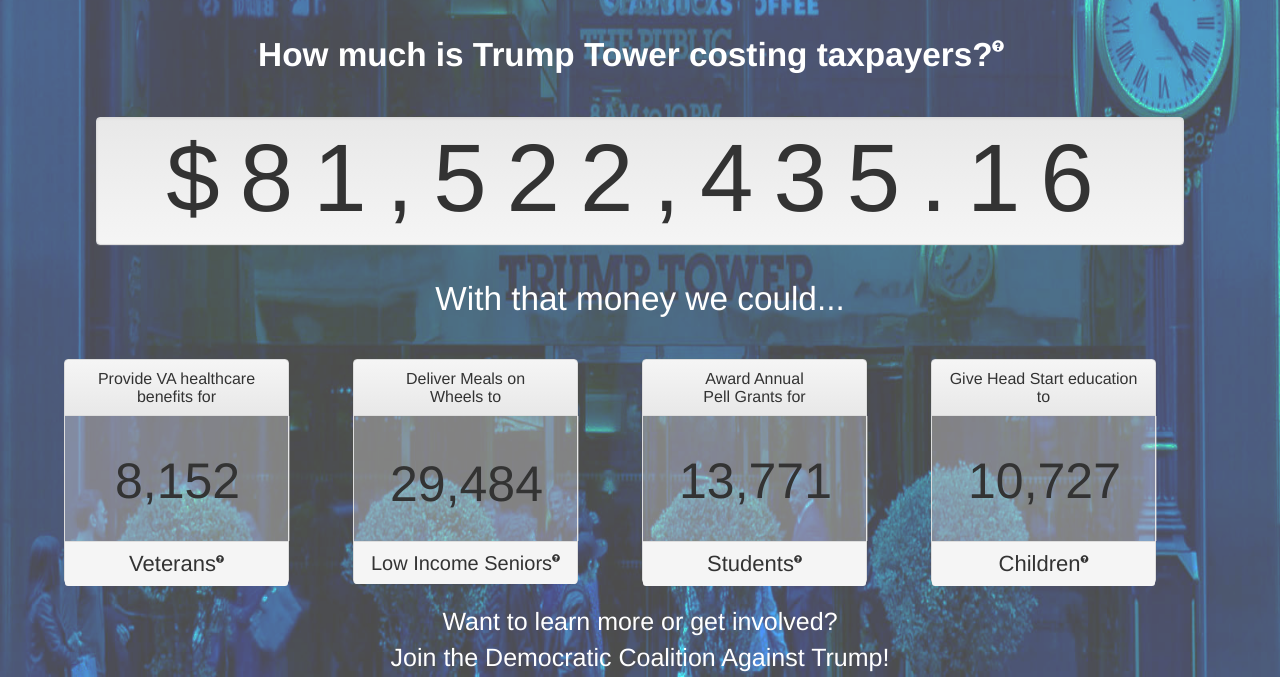
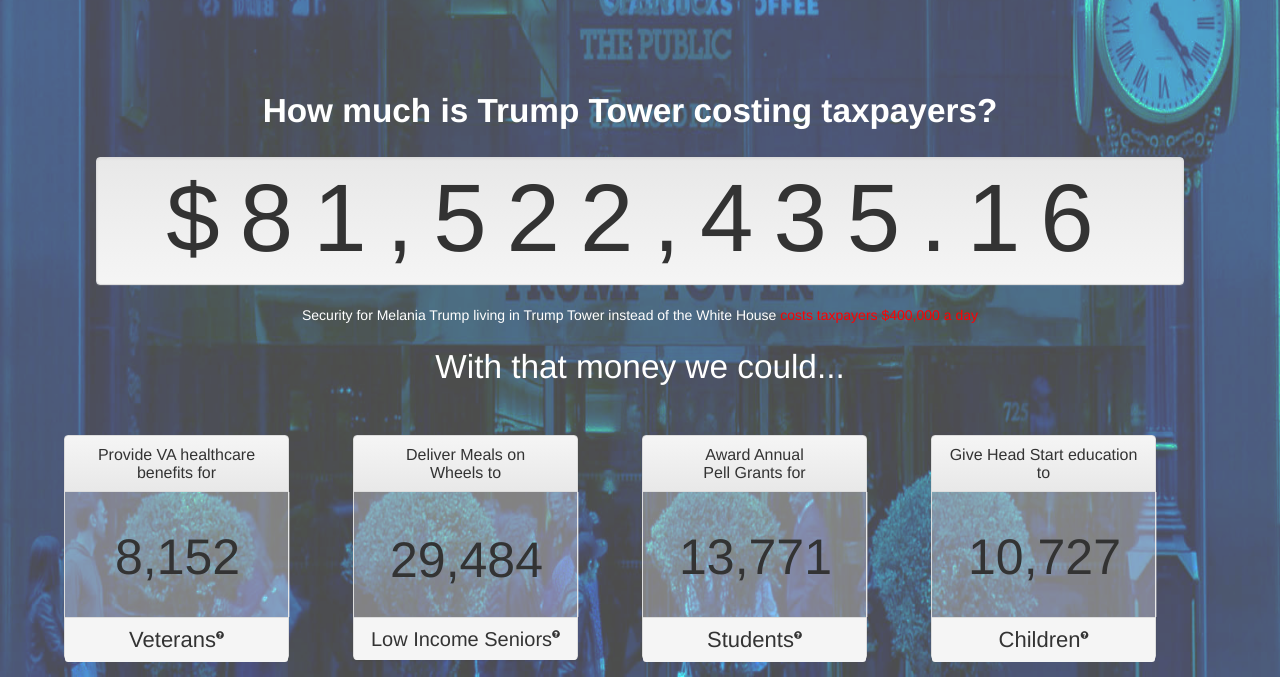
Before and after one commit to Bshah476/TrumpSite, a plain HTML site: page index.html in a window 1280 px wide. Shown: the part 123-802 px from the top of the page. Drawn offline with nearby package versions, Linux system fonts and the light colour scheme.

Commit message:
Update Trump Tower Info Blurb

```diff
--- a/css/custom.css
+++ b/css/custom.css
@@ -20,14 +20,14 @@
 }
 .headerbox{
 	width: 100vw;
-	height: 40px;
+	height: 80px;
 }
 .header{
 	position: relative;
 	font-weight: bolder;
 	margin: 0px;
-	margin-top: 5vh;
 	width: 60vw;
+	top: 12vh;
 	left: 20vw;
 	text-align: center;
 	font-family: helvetica;
@@ -46,9 +46,17 @@
 	width: 85vw;
 	height: 10vw;
 	margin-left:7.5vw;
-	margin-top: 5vh;
+	margin-top: 10vh;
 	background-color: #5d769e;
 }
+#lmTrump{
+	text-align: center;
+	color: white;
+}
+#lmTrump a{
+	color: red;
+}
+
 .bigbtn h2{
 	position: relative;
 	bottom: 4vh;
@@ -75,7 +83,7 @@
 	top: 30vh;
 	width: 100vw;
 	clear: both;
-	padding: 2vh;
+	padding: 3vh;
 }
 #alt_use h1{
 	white-space: nowrap;
@@ -205,6 +213,11 @@
 	color: black;
 	font-size: 11px;
 }
+
+.learn-more a{
+	color: red;
+}
+
 .hidden{
 	display: none;
 }
--- a/index.html
+++ b/index.html
@@ -17,15 +17,17 @@
 	<img class="backgroundimg" src="img/trump-tower.jpg">
 	 <div class="background-color"></div>
 	 <div class="headerbox">
-		<h1 class="header">How much is Trump Tower costing taxpayers? <span onmouseover="learn('lmTrump')" class="glyphicon glyphicon-question-sign" aria-hidden="true"></span></h1>
-		<div class="learn-more hidden" id="lmTrump" onmouseleave="unlearn('lmTrump')">
-	 		Security costs for Melania Trump living in Trump Tower instead of the White House<a href="http://www.independent.co.uk/news/world/americas/us-elections/donald-trump-costs-more-protect-us-leader-president-history-a7456046.html" target="_blank"> total $400,000 a day</a>
-	 	</div>
+
+		<h1 class="header">How much is Trump Tower costing taxpayers?</h1>
+
 	 </div>
 
 	<div class="well bigbtn">
 	  	<h2 id="Melania-clock"></h2>
 	</div>
+		<div id="lmTrump">
+	 		Security  for Melania Trump living in Trump Tower instead of the White House <a href="http://www.independent.co.uk/news/world/americas/us-elections/donald-trump-costs-more-protect-us-leader-president-history-a7456046.html" target="_blank">costs taxpayers $400,000 a day</a>
+	 	</div>
 
 	<div id="alt_use">
 		<h1>With that money we could...</h1>
```
